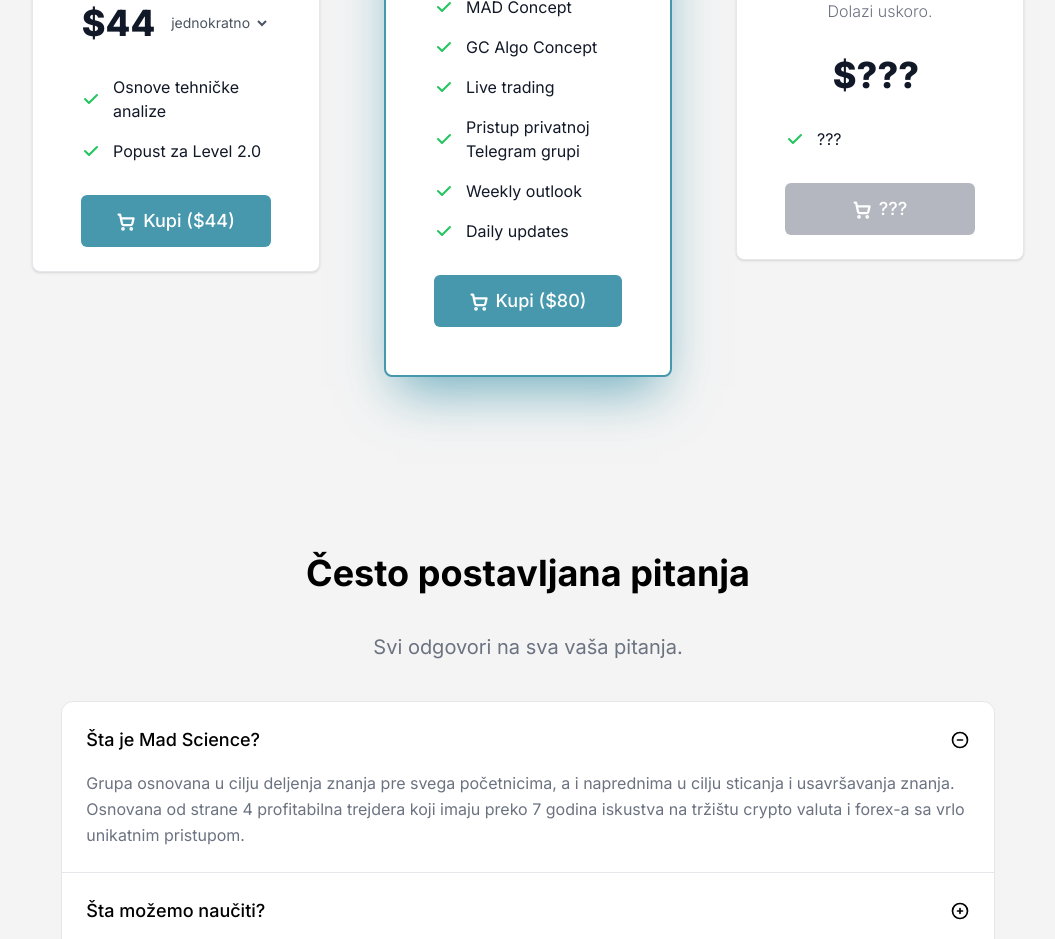
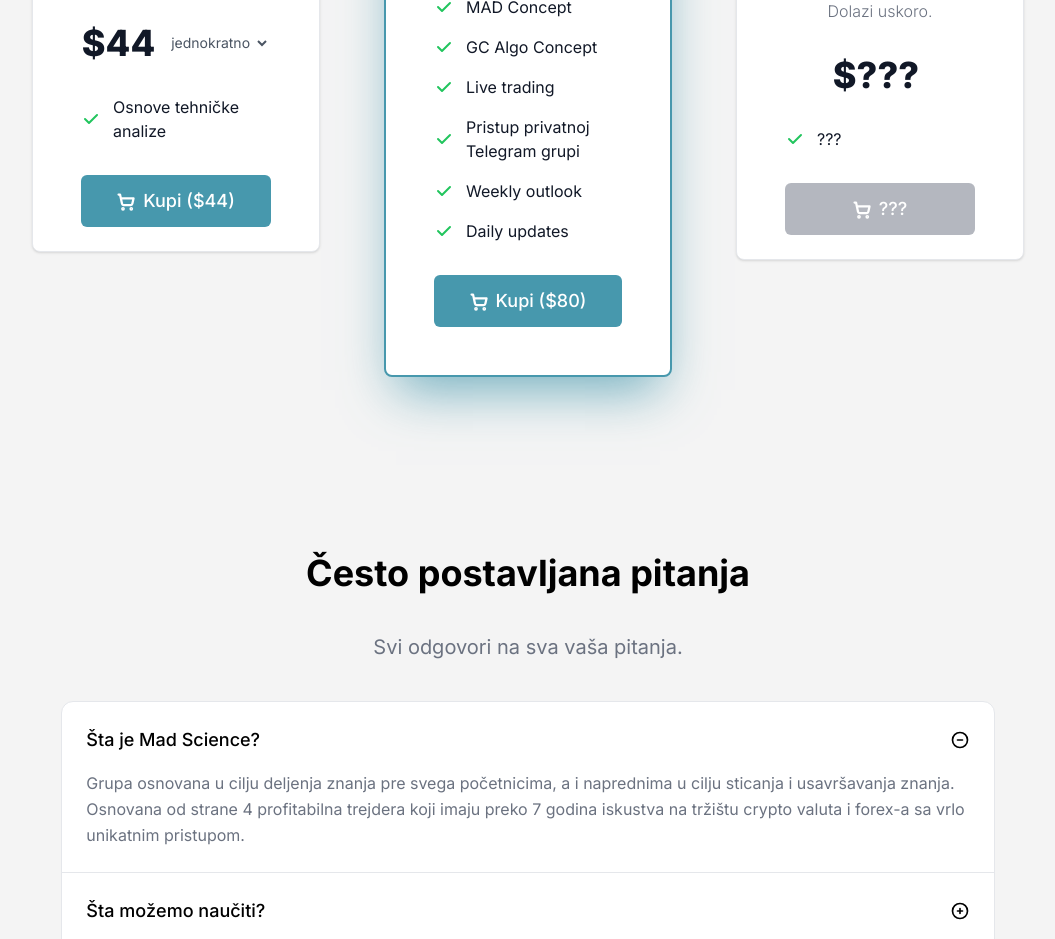
Before and after one commit to faustatwork/mad-science-website, a Next.js app: page / in a window 1280 px wide. Shown: the part 3180-4119 px from the top of the page, without its empty margins (112-1167 px from the left). Built offline with nearby package versions, Linux system fonts and the light colour scheme.

Commit message:
fix(tier): remove tier item

```diff
--- a/pages/index.tsx
+++ b/pages/index.tsx
@@ -220,7 +220,7 @@ const Index: NextPage = () => {
           <div className="flex w-full flex-row flex-wrap items-center justify-center gap-20 xl:gap-16 lg:flex-col">
             <Tier
               title={"Essentials"}
-              features={["Osnove tehničke analize", "Popust za Level 2.0"]}
+              features={["Osnove tehničke analize"]}
               models={[{ interval: "jednokratno", amount: 44 }]}
             />
             <Tier
```
